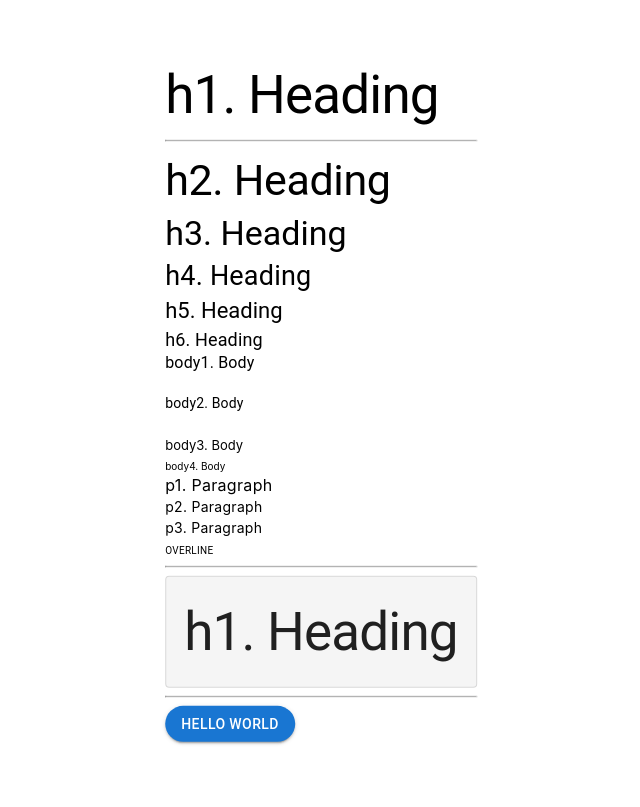
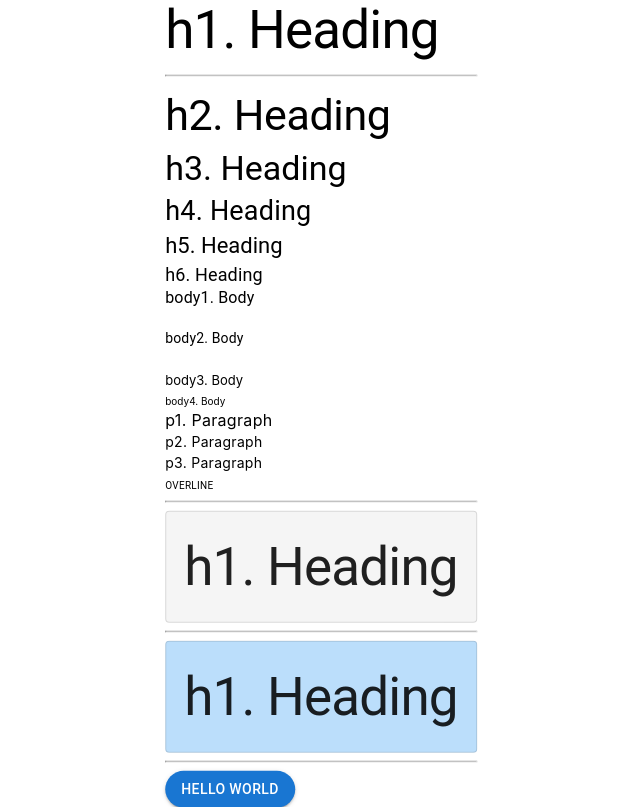
Before and after one commit to anasshofyan/typography_mui, a React (Create React App) app: page / in a window 1280 px wide. Shown: the whole page, without its empty margins (319-959 px from the left). Built offline with nearby package versions, Linux system fonts and the light colour scheme.

Commit message:
feat: add color palette blue

```diff
--- a/src/pages/TypographyMUI.jsx
+++ b/src/pages/TypographyMUI.jsx
@@ -54,6 +54,16 @@ function TypographyMUI() {
             <Typography variant="h1">h1. Heading</Typography>
           </Card>
           <hr />
+          <Card
+            variant="outlined"
+            sx={{
+              backgroundColor: theme.palette.blue[100],
+              padding: "18px",
+            }}
+          >
+            <Typography variant="h1">h1. Heading</Typography>
+          </Card>
+          <hr />
           <Tooltip title="Delete">
             <Button variant="contained" style={{ borderRadius: "100px" }}>
               Hello World
--- a/src/themes/theme.js
+++ b/src/themes/theme.js
@@ -104,6 +104,17 @@ const theme = createTheme({
       200: "#E7E7E7",
       100: "#F5F5F5",
     },
+    blue: {
+      900: "#0D47A1", // Darkest shade
+      800: "#1565C0",
+      700: "#1976D2",
+      600: "#1E88E5",
+      500: "#1E88E5",
+      400: "#42A5F5",
+      300: "#64B5F6",
+      200: "#90CAF9",
+      100: "#BBDEFB",
+    },
   },
 });
 
```
